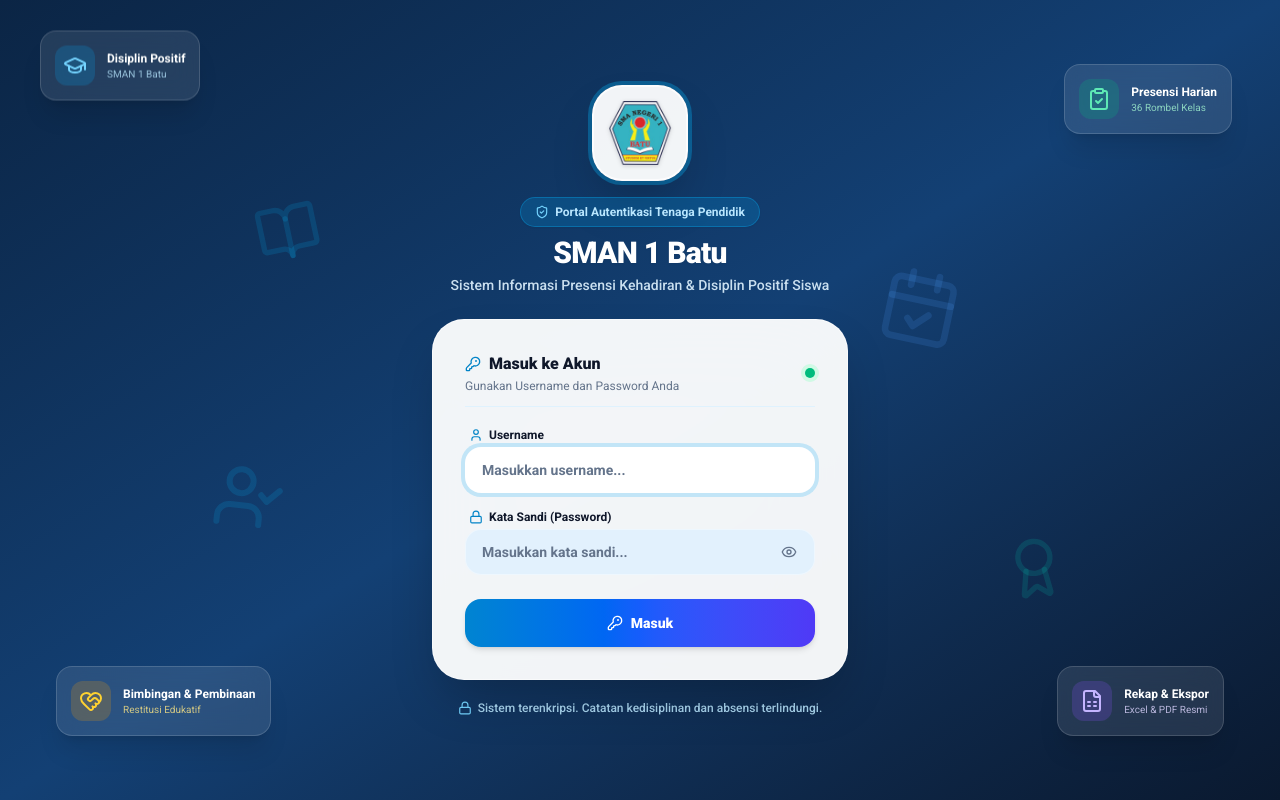
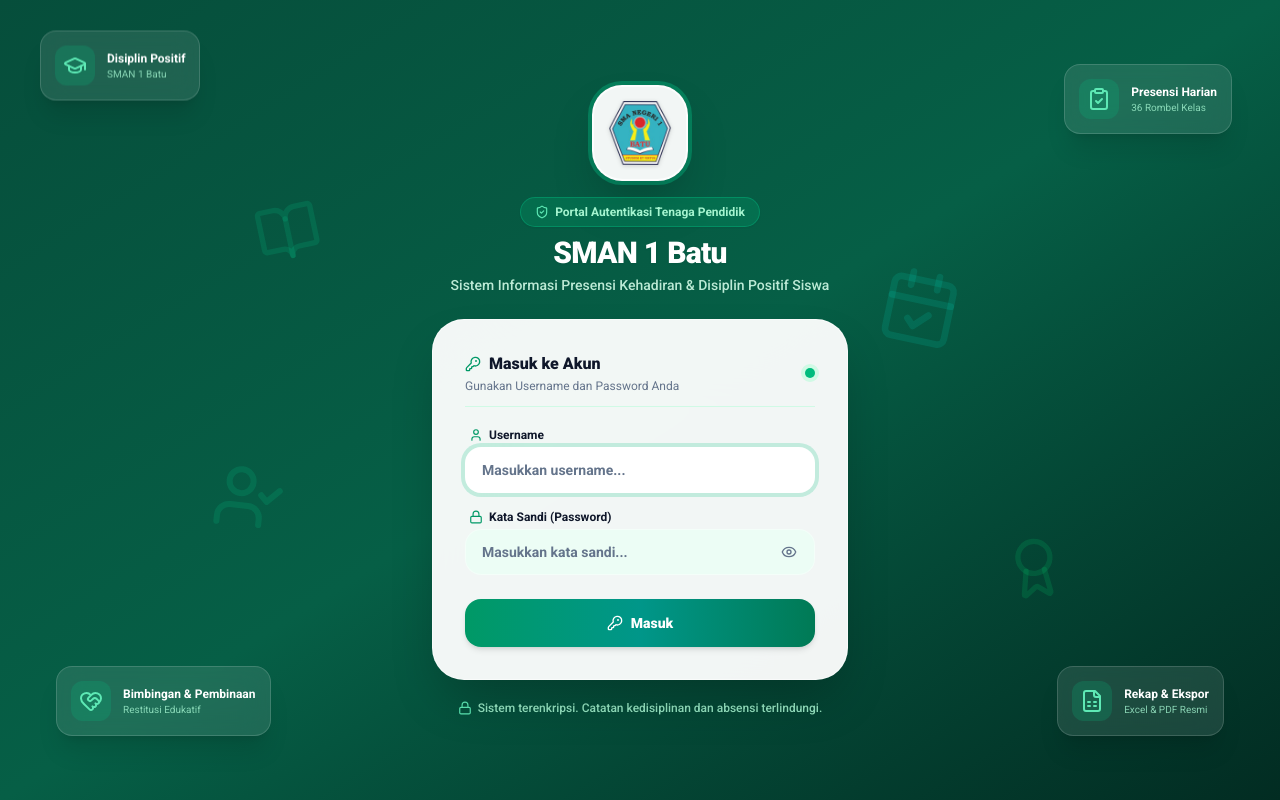
Before and after one commit to irhamroe/dispos, a React (Vite) app: page / in a window 1280 px wide. Built offline with nearby package versions, Linux system fonts and the light colour scheme; no server answers; the database is empty.

Commit message:
refactor(auth): ubah tema background layar login menjadi hijau emerald

```diff
--- a/src/components/LoginScreen.tsx
+++ b/src/components/LoginScreen.tsx
@@ -138,13 +138,13 @@
   };
 
   return (
-    <div className="min-h-screen bg-gradient-to-br from-[#0B2545] via-[#134074] to-[#0A192F] flex flex-col justify-center py-10 sm:px-6 lg:px-8 relative overflow-hidden font-roboto text-white selection:bg-sky-500 selection:text-white">
+    <div className="min-h-screen bg-gradient-to-br from-[#064E3B] via-[#065F46] to-[#022C22] flex flex-col justify-center py-10 sm:px-6 lg:px-8 relative overflow-hidden font-roboto text-white selection:bg-emerald-500 selection:text-white">
       {/* Decorative Ambient Background Glows */}
       <div className="pointer-events-none fixed inset-0 overflow-hidden -z-10" aria-hidden="true">
-        <div className="absolute -top-[15%] -left-[10%] w-[70vh] h-[70vh] rounded-full bg-sky-500/20 blur-3xl animate-md-drift-1" />
-        <div className="absolute top-[30%] -right-[15%] w-[65vh] h-[65vh] rounded-full bg-blue-600/25 blur-3xl animate-md-drift-2" />
-        <div className="absolute -bottom-[20%] left-[25%] w-[60vh] h-[60vh] rounded-full bg-teal-500/15 blur-3xl animate-md-drift-1" />
-        <div className="absolute inset-0 bg-[radial-gradient(circle_at_center,_rgba(14,165,233,0.12)_0%,_transparent_70%)]" />
+        <div className="absolute -top-[15%] -left-[10%] w-[70vh] h-[70vh] rounded-full bg-emerald-500/25 blur-3xl animate-md-drift-1" />
+        <div className="absolute top-[30%] -right-[15%] w-[65vh] h-[65vh] rounded-full bg-teal-600/25 blur-3xl animate-md-drift-2" />
+        <div className="absolute -bottom-[20%] left-[25%] w-[60vh] h-[60vh] rounded-full bg-green-500/20 blur-3xl animate-md-drift-1" />
+        <div className="absolute inset-0 bg-[radial-gradient(circle_at_center,_rgba(16,185,129,0.15)_0%,_transparent_70%)]" />
 
         {/* Subtle grid mesh overlay */}
         <div
@@ -159,18 +159,18 @@
       {/* FLOATING THEMATIC ICONS (Presensi, Disiplin Positif, Pendidikan, Sekolah) */}
       <div className="pointer-events-none absolute inset-0 overflow-hidden z-0 select-none" aria-hidden="true">
         {/* Top Left: Graduation Cap */}
-        <div className="absolute top-12 left-10 hidden md:flex items-center gap-3 p-3.5 rounded-2xl bg-white/10 backdrop-blur-md border border-white/15 shadow-xl text-sky-200 animate-bounce duration-1000">
-          <div className="w-10 h-10 rounded-xl bg-sky-500/20 flex items-center justify-center text-sky-300">
+        <div className="absolute top-12 left-10 hidden md:flex items-center gap-3 p-3.5 rounded-2xl bg-white/10 backdrop-blur-md border border-white/15 shadow-xl text-emerald-100 animate-bounce duration-1000">
+          <div className="w-10 h-10 rounded-xl bg-emerald-500/20 flex items-center justify-center text-emerald-300">
             <GraduationCap className="w-6 h-6" />
           </div>
           <div>
             <div className="text-xs font-bold text-white">Disiplin Positif</div>
-            <div className="text-[10px] text-sky-200/80">SMAN 1 Batu</div>
+            <div className="text-[10px] text-emerald-200/80">SMAN 1 Batu</div>
           </div>
         </div>
 
         {/* Top Right: Clipboard / Presensi */}
-        <div className="absolute top-16 right-12 hidden md:flex items-center gap-3 p-3.5 rounded-2xl bg-white/10 backdrop-blur-md border border-white/15 shadow-xl text-emerald-200">
+        <div className="absolute top-16 right-12 hidden md:flex items-center gap-3 p-3.5 rounded-2xl bg-white/10 backdrop-blur-md border border-white/15 shadow-xl text-emerald-100">
           <div className="w-10 h-10 rounded-xl bg-emerald-500/20 flex items-center justify-center text-emerald-300">
             <ClipboardCheck className="w-6 h-6" />
           </div>
@@ -181,38 +181,38 @@
         </div>
 
         {/* Bottom Left: Pembinaan Siswa */}
-        <div className="absolute bottom-16 left-14 hidden lg:flex items-center gap-3 p-3.5 rounded-2xl bg-white/10 backdrop-blur-md border border-white/15 shadow-xl text-amber-200">
-          <div className="w-10 h-10 rounded-xl bg-amber-500/20 flex items-center justify-center text-amber-300">
+        <div className="absolute bottom-16 left-14 hidden lg:flex items-center gap-3 p-3.5 rounded-2xl bg-white/10 backdrop-blur-md border border-white/15 shadow-xl text-emerald-100">
+          <div className="w-10 h-10 rounded-xl bg-emerald-500/20 flex items-center justify-center text-emerald-300">
             <HeartHandshake className="w-6 h-6" />
           </div>
           <div>
             <div className="text-xs font-bold text-white">Bimbingan &amp; Pembinaan</div>
-            <div className="text-[10px] text-amber-200/80">Restitusi Edukatif</div>
+            <div className="text-[10px] text-emerald-200/80">Restitusi Edukatif</div>
           </div>
         </div>
 
         {/* Bottom Right: Rekap & Laporan */}
-        <div className="absolute bottom-16 right-14 hidden lg:flex items-center gap-3 p-3.5 rounded-2xl bg-white/10 backdrop-blur-md border border-white/15 shadow-xl text-violet-200">
-          <div className="w-10 h-10 rounded-xl bg-violet-500/20 flex items-center justify-center text-violet-300">
+        <div className="absolute bottom-16 right-14 hidden lg:flex items-center gap-3 p-3.5 rounded-2xl bg-white/10 backdrop-blur-md border border-white/15 shadow-xl text-emerald-100">
+          <div className="w-10 h-10 rounded-xl bg-emerald-500/20 flex items-center justify-center text-emerald-300">
             <FileSpreadsheet className="w-6 h-6" />
           </div>
           <div>
             <div className="text-xs font-bold text-white">Rekap &amp; Ekspor</div>
-            <div className="text-[10px] text-violet-200/80">Excel &amp; PDF Resmi</div>
+            <div className="text-[10px] text-emerald-200/80">Excel &amp; PDF Resmi</div>
           </div>
         </div>
 
         {/* Subtle Ambient Background Icons */}
-        <div className="absolute top-1/4 left-1/5 text-sky-400/15 hidden sm:block">
+        <div className="absolute top-1/4 left-1/5 text-emerald-400/15 hidden sm:block">
           <BookOpen className="w-16 h-16 transform -rotate-12" />
         </div>
-        <div className="absolute top-1/3 right-1/4 text-blue-400/15 hidden sm:block">
+        <div className="absolute top-1/3 right-1/4 text-teal-400/15 hidden sm:block">
           <CalendarCheck className="w-20 h-20 transform rotate-12" />
         </div>
-        <div className="absolute bottom-1/4 right-1/6 text-teal-400/15 hidden sm:block">
+        <div className="absolute bottom-1/4 right-1/6 text-green-400/15 hidden sm:block">
           <Award className="w-16 h-16 transform -rotate-6" />
         </div>
-        <div className="absolute bottom-1/3 left-1/6 text-sky-400/15 hidden sm:block">
+        <div className="absolute bottom-1/3 left-1/6 text-emerald-400/15 hidden sm:block">
           <UserCheck className="w-18 h-18 transform rotate-6" />
         </div>
       </div>
@@ -220,7 +220,7 @@
       <div className="sm:mx-auto sm:w-full sm:max-w-md relative z-10 px-4">
         {/* School Logo & Header */}
         <div className="flex flex-col items-center text-center">
-          <div className="w-24 h-24 rounded-[30px] bg-white/95 p-3.5 flex items-center justify-center shadow-2xl mb-4 border-2 border-white/80 ring-4 ring-sky-400/30">
+          <div className="w-24 h-24 rounded-[30px] bg-white/95 p-3.5 flex items-center justify-center shadow-2xl mb-4 border-2 border-white/80 ring-4 ring-emerald-400/30">
             <img
               src="/logo.png"
               alt={schoolProfile.name}
@@ -228,15 +228,15 @@
             />
           </div>
 
-          <div className="inline-flex items-center gap-1.5 px-3.5 py-1.5 rounded-full bg-sky-500/20 backdrop-blur-md border border-sky-400/30 text-sky-200 text-xs font-bold mb-2 shadow-xs">
-            <ShieldCheck className="w-3.5 h-3.5 text-sky-300" />
+          <div className="inline-flex items-center gap-1.5 px-3.5 py-1.5 rounded-full bg-emerald-500/20 backdrop-blur-md border border-emerald-400/30 text-emerald-200 text-xs font-bold mb-2 shadow-xs">
+            <ShieldCheck className="w-3.5 h-3.5 text-emerald-300" />
             <span>Portal Autentikasi Tenaga Pendidik</span>
           </div>
 
           <h1 className="text-2xl sm:text-3xl font-black text-white tracking-tight drop-shadow-xs">
             {schoolProfile.name}
           </h1>
-          <p className="mt-1 text-xs sm:text-sm text-sky-100/90 font-medium">
+          <p className="mt-1 text-xs sm:text-sm text-emerald-100/90 font-medium">
             Sistem Informasi Presensi Kehadiran &amp; Disiplin Positif Siswa
           </p>
         </div>
@@ -244,10 +244,10 @@
         {/* Material You Login Card */}
         <div className="mt-6">
           <div className="bg-white/95 backdrop-blur-2xl rounded-[32px] p-7 sm:p-8 space-y-5 border border-white/60 shadow-2xl text-[#0F172A]">
-            <div className="flex items-center justify-between pb-3 border-b border-sky-100">
+            <div className="flex items-center justify-between pb-3 border-b border-emerald-100">
               <div>
                 <h2 className="text-base font-black text-[#0F172A] flex items-center gap-2">
-                  <KeyRound className="w-4 h-4 text-[#0284C7]" />
+                  <KeyRound className="w-4 h-4 text-emerald-600" />
                   <span>Masuk ke Akun</span>
                 </h2>
                 <p className="text-xs text-[#64748B] mt-0.5">Gunakan Username dan Password Anda</p>
@@ -266,7 +266,7 @@
               {/* Username Input */}
               <div className="space-y-1">
                 <label className="block text-xs font-bold text-[#0F172A] mb-1 ml-1 flex items-center gap-1.5">
-                  <User className="w-3.5 h-3.5 text-[#0284C7]" />
+                  <User className="w-3.5 h-3.5 text-emerald-600" />
                   <span>Username</span>
                 </label>
                 <div className="relative flex items-center">
@@ -278,7 +278,7 @@
                     value={username}
                     onChange={(e) => setUsername(e.target.value)}
                     placeholder="Masukkan username..."
-                    className="w-full bg-[#E2F1FD] text-[#0F172A] placeholder-[#64748B] font-semibold rounded-2xl border border-white/40 px-4 py-3 text-sm transition-all duration-200 focus:outline-hidden focus:bg-white focus:ring-4 focus:ring-sky-500/20"
+                    className="w-full bg-[#ECFDF5] text-[#0F172A] placeholder-[#64748B] font-semibold rounded-2xl border border-white/40 px-4 py-3 text-sm transition-all duration-200 focus:outline-hidden focus:bg-white focus:ring-4 focus:ring-emerald-500/20"
                   />
                 </div>
               </div>
@@ -286,7 +286,7 @@
               {/* Password Input */}
               <div className="space-y-1">
                 <label className="block text-xs font-bold text-[#0F172A] mb-1 ml-1 flex items-center gap-1.5">
-                  <Lock className="w-3.5 h-3.5 text-[#0284C7]" />
+                  <Lock className="w-3.5 h-3.5 text-emerald-600" />
                   <span>Kata Sandi (Password)</span>
                 </label>
                 <div className="relative flex items-center">
@@ -297,13 +297,13 @@
                     value={password}
                     onChange={(e) => setPassword(e.target.value)}
                     placeholder="Masukkan kata sandi..."
-                    className="w-full bg-[#E2F1FD] text-[#0F172A] placeholder-[#64748B] font-semibold rounded-2xl border border-white/40 pl-4 pr-11 py-3 text-sm transition-all duration-200 focus:outline-hidden focus:bg-white focus:ring-4 focus:ring-sky-500/20"
+                    className="w-full bg-[#ECFDF5] text-[#0F172A] placeholder-[#64748B] font-semibold rounded-2xl border border-white/40 pl-4 pr-11 py-3 text-sm transition-all duration-200 focus:outline-hidden focus:bg-white focus:ring-4 focus:ring-emerald-500/20"
                   />
                   <button
                     type="button"
                     id="toggle-password-btn"
                     onClick={() => setShowPassword(!showPassword)}
-                    className="absolute right-3.5 text-[#64748B] hover:text-[#0284C7] transition-colors cursor-pointer p-1"
+                    className="absolute right-3.5 text-[#64748B] hover:text-emerald-600 transition-colors cursor-pointer p-1"
                     title={showPassword ? 'Sembunyikan sandi' : 'Tampilkan sandi'}
                   >
                     {showPassword ? <EyeOff className="w-4 h-4" /> : <Eye className="w-4 h-4" />}
@@ -317,7 +317,7 @@
                   type="submit"
                   id="submit-login-btn"
                   disabled={isLoading}
-                  className="w-full py-3.5 px-4 rounded-2xl bg-gradient-to-r from-sky-600 via-blue-600 to-indigo-600 hover:from-sky-500 hover:to-indigo-500 text-white font-extrabold text-sm shadow-md hover:shadow-sky-500/30 active:scale-[0.98] transition-all cursor-pointer flex items-center justify-center gap-2 disabled:opacity-70"
+                  className="w-full py-3.5 px-4 rounded-2xl bg-gradient-to-r from-emerald-600 via-teal-600 to-emerald-700 hover:from-emerald-500 hover:to-teal-500 text-white font-extrabold text-sm shadow-md hover:shadow-emerald-500/30 active:scale-[0.98] transition-all cursor-pointer flex items-center justify-center gap-2 disabled:opacity-70"
                 >
                   {isLoading ? (
                     <div className="flex items-center gap-2">
@@ -338,8 +338,8 @@
 
         {/* Security Note */}
         <div className="mt-5 text-center">
-          <p className="text-xs text-sky-200/90 flex items-center justify-center gap-1.5 font-medium">
-            <Lock className="w-3.5 h-3.5 text-sky-300" />
+          <p className="text-xs text-emerald-200/90 flex items-center justify-center gap-1.5 font-medium">
+            <Lock className="w-3.5 h-3.5 text-emerald-300" />
             <span>Sistem terenkripsi. Catatan kedisiplinan dan absensi terlindungi.</span>
           </p>
         </div>
```
